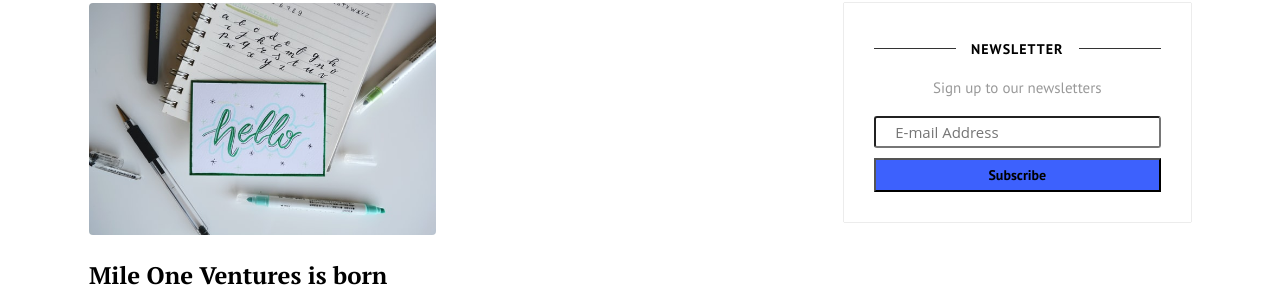
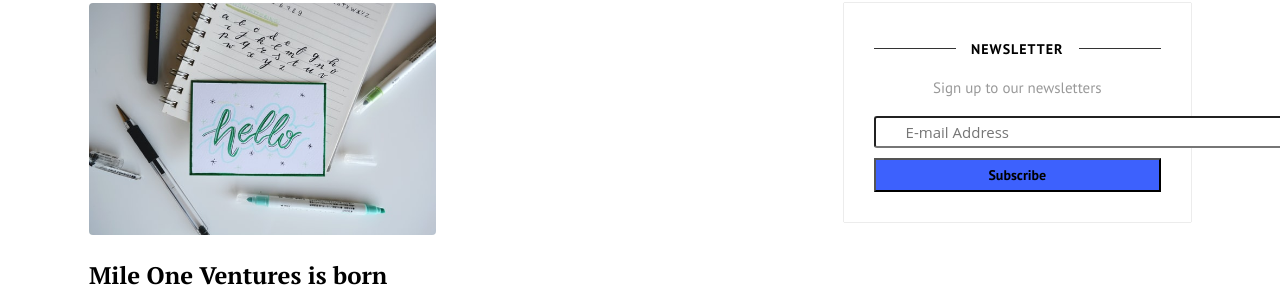
Before and after one commit to mile-one-ventures/mile-one-ventures.github.io, a Jekyll site: the page built from index.html, in a window 1280 px wide. Shown: the part 579-885 px from the top of the page. Built offline with Jekyll 4.4.1, drawn with Linux system fonts in a browser that asks for light colours; the list of posts is cut into pages by our own code; comment, search, counter and statistics services are not loaded.

Commit message:
Update custom.css

```diff
--- a/assets/css/custom.css
+++ b/assets/css/custom.css
@@ -12,7 +12,7 @@ body {}
     padding: 0 0.4em;
     margin: 0 4% 10px 0;
     min-height: 32px;
-    width: 100%;
+    width: 172%;
     min-width: 130px;
     -webkit-border-radius: 3px;
     -moz-border-radius: 3px;
```
